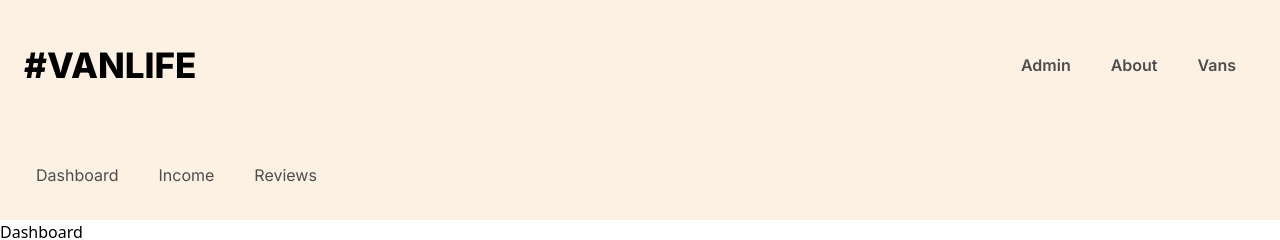
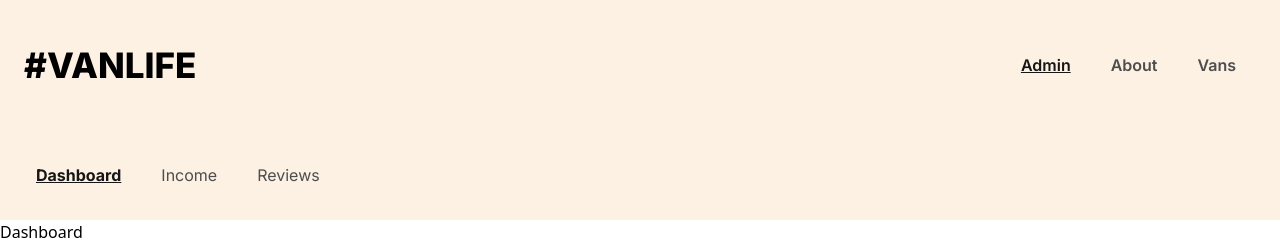
Before and after one commit to teja-yarragunta/VANLIFE-van-booking, a React (Vite) app: page /admin in a window 1280 px wide. Shown: the top 240 px of the page. Built offline with nearby package versions, Linux system fonts and the light colour scheme; what miragejs would draw is missing.

Commit message:
nav-links

```diff
--- a/src/components/AdminLayout.jsx
+++ b/src/components/AdminLayout.jsx
@@ -1,24 +1,30 @@
 import React from "react";
-import { Link, Outlet } from "react-router-dom";
+import { NavLink, Outlet } from "react-router-dom";
 
 const AdminLayout = () => {
   const navLinkStyles =
     "no-underline text-[#4D4D4D] px-5 hover:text-[#161616] hover:underline";
+  const activeNavLinkStyles = "font-bold underline text-[#161616]";
+
+  const getLinkClass = ({ isActive }) =>
+    isActive ? `${navLinkStyles} ${activeNavLinkStyles}` : navLinkStyles;
 
   return (
     <>
       {/* nav links */}
       <nav className="bg-[#fdf1e4] h-[90px] font-['Inter'] flex items-center px-4">
-        <Link className={navLinkStyles} to="/admin">
+        <NavLink to="/admin" className={getLinkClass} end>
           Dashboard
-        </Link>
-        <Link className={navLinkStyles} to="/admin/income">
+        </NavLink>
+        <NavLink to="/admin/income" className={getLinkClass}>
           Income
-        </Link>
-        <Link className={navLinkStyles} to="/admin/reviews">
+        </NavLink>
+        <NavLink to="/admin/reviews" className={getLinkClass}>
           Reviews
-        </Link>
+        </NavLink>
       </nav>
+
+      {/* nested routes render here */}
       <Outlet />
     </>
   );
--- a/src/components/NavBar.jsx
+++ b/src/components/NavBar.jsx
@@ -1,9 +1,10 @@
 import React from "react";
-import { Link } from "react-router-dom";
+import { Link, NavLink } from "react-router-dom";
 
 const NavBar = () => {
   const navLinkStyles =
-    "no-underline text-[#4D4D4D] font-semibold px-5 py-[5px] hover:text-[#161616] hover:underline hover:text-2xl";
+    "no-underline text-[#4D4D4D] font-semibold px-5 py-[5px] hover:text-[#161616] hover:underline";
+  const activeNavLinkStyles = "font-bold underline text-[#161616]";
 
   return (
     <header className="bg-[#fdf1e4] h-[130px] font-['Inter'] flex items-center py-[10px] px-6">
@@ -16,15 +17,30 @@ const NavBar = () => {
       </Link>
       {/* nav links */}
       <nav>
-        <Link className={navLinkStyles} to="/admin">
+        <NavLink
+          className={({ isActive }) =>
+            isActive ? `${navLinkStyles} ${activeNavLinkStyles}` : navLinkStyles
+          }
+          to="/admin"
+        >
           Admin
-        </Link>
-        <Link className={navLinkStyles} to="/about">
+        </NavLink>
+        <NavLink
+          className={({ isActive }) =>
+            isActive ? `${navLinkStyles} ${activeNavLinkStyles}` : navLinkStyles
+          }
+          to="/about"
+        >
           About
-        </Link>
-        <Link className={navLinkStyles} to="/vans">
+        </NavLink>
+        <NavLink
+          className={({ isActive }) =>
+            isActive ? `${navLinkStyles} ${activeNavLinkStyles}` : navLinkStyles
+          }
+          to="/vans"
+        >
           Vans
-        </Link>
+        </NavLink>
       </nav>
     </header>
   );
```
